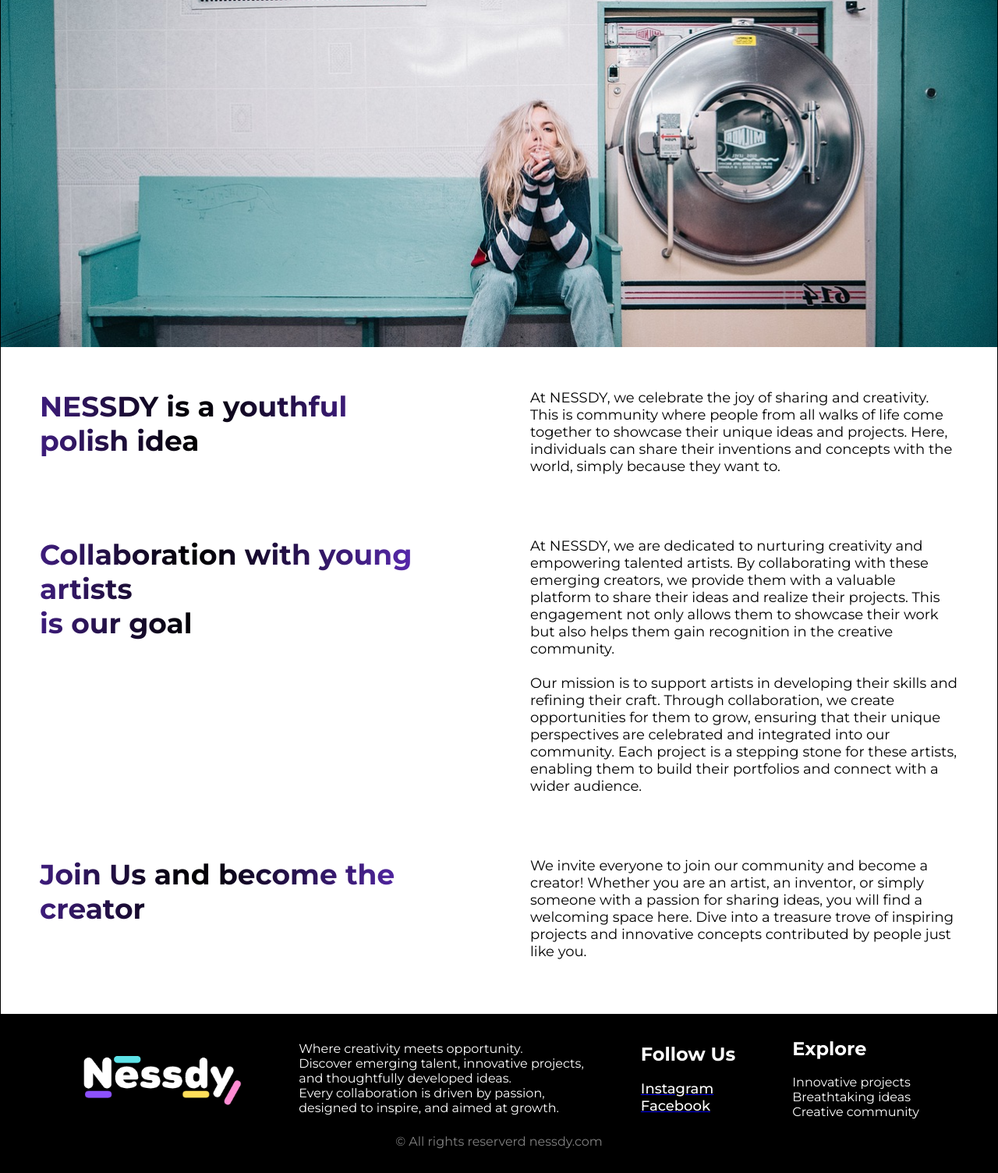
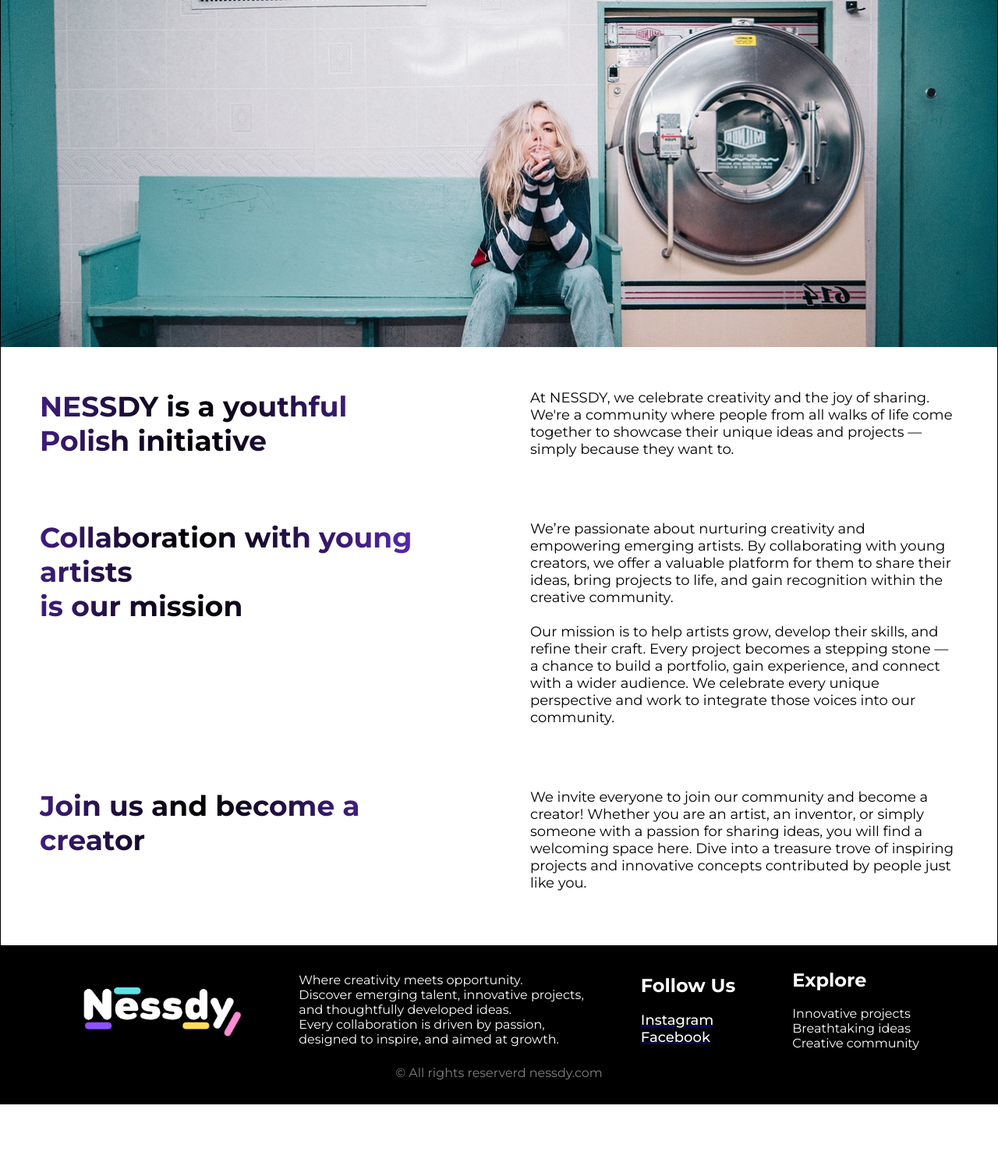
Before and after one commit to Fr3dq/nessdy.com, a Flask app: page / in a window 1280 px wide. Shown: the part 108-1612 px from the top of the page at 78% size. After the commit the page ends 1524 px from the top, so only its background shows below. Run offline with Flask 3, Linux system fonts and the light colour scheme; some web fonts are replaced.

Commit message:
home text updated

```diff
--- a/website/templates/home.html
+++ b/website/templates/home.html
@@ -17,35 +17,31 @@
     <div class="nessdy-texts">
         <ul>
             <li>
-                <h1>NESSDY is a youthful</h1><h1>polish idea</h1>
+                <h1>NESSDY is a youthful</h1><h1>Polish initiative</h1>
             </li>
             <li>
                 <p>
-                    At NESSDY, we celebrate the joy of sharing and creativity.
-                    This is community where people from all walks of life come together to showcase their unique ideas and projects.
-                    Here, individuals can share their inventions and concepts with the world, simply because they want to.
+                    At NESSDY, we celebrate creativity and the joy of sharing.
+                    We're a community where people from all walks of life come together to showcase their unique ideas and projects — simply because they want to.
                 </p>
             </li>
             <li>
                 <h1>Collaboration with young artists</h1>
-                <h1>is our goal</h1>
+                <h1>is our mission</h1>
             </li>
             <li>
                 <p>
-                    At NESSDY, we are dedicated to nurturing creativity and empowering talented artists.
-                    By collaborating with these emerging creators, we provide them with a valuable platform to share their ideas and realize their projects.
-                    This engagement not only allows them to showcase their work but also helps them gain recognition in the creative community.
+                    We’re passionate about nurturing creativity and empowering emerging artists.
+                    By collaborating with young creators, we offer a valuable platform for them to share their ideas, bring projects to life, and gain recognition within the creative community.
                 </p>
                 <br>
                 <p>
-                    Our mission is to support artists in developing their skills and refining their craft.
-                    Through collaboration, we create opportunities for them to grow, ensuring that
-                    their unique perspectives are celebrated and integrated into our community.
-                    Each project is a stepping stone for these artists, enabling them to build their portfolios and connect with a wider audience.
+                    Our mission is to help artists grow, develop their skills, and refine their craft. Every project becomes a stepping stone — a chance to build a portfolio, gain experience,
+                    and connect with a wider audience. We celebrate every unique perspective and work to integrate those voices into our community.
                 </p>
             </li>
             <li>
-                <h1>Join Us and become the creator</h1>
+                <h1>Join us and become a creator</h1>
             </li>
             <li>
                 <p>
```
